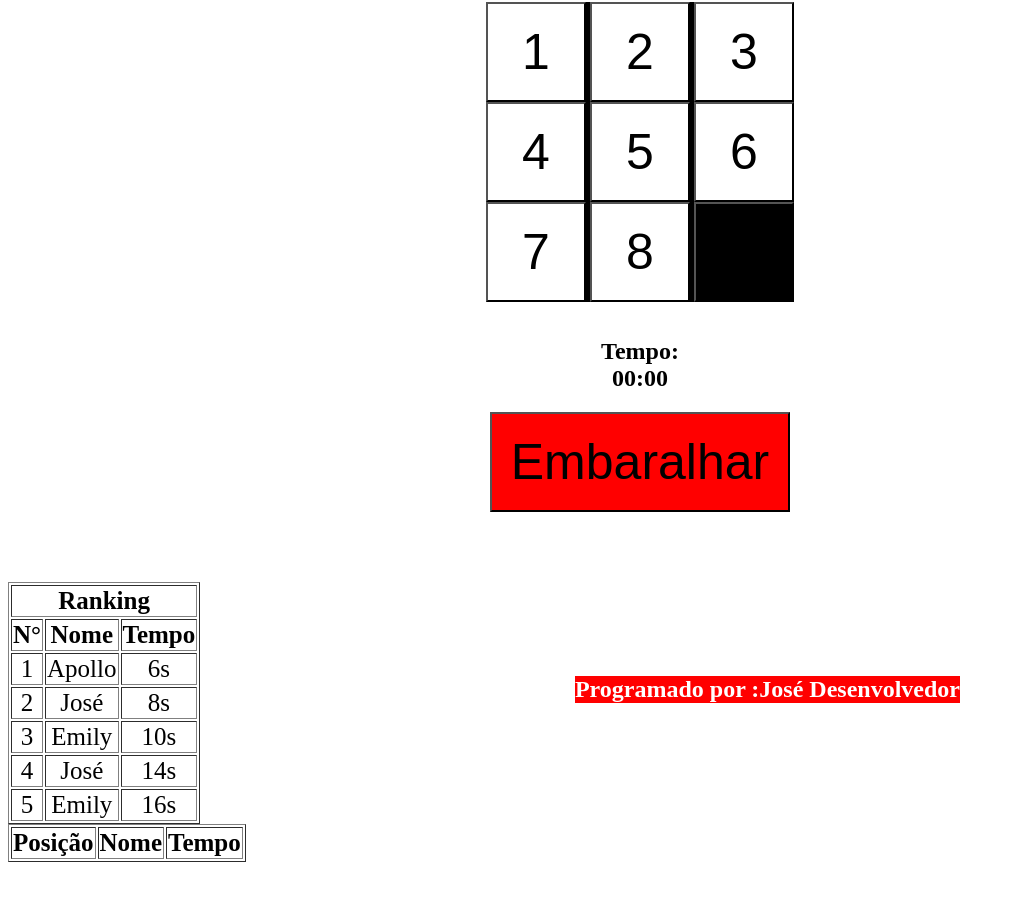
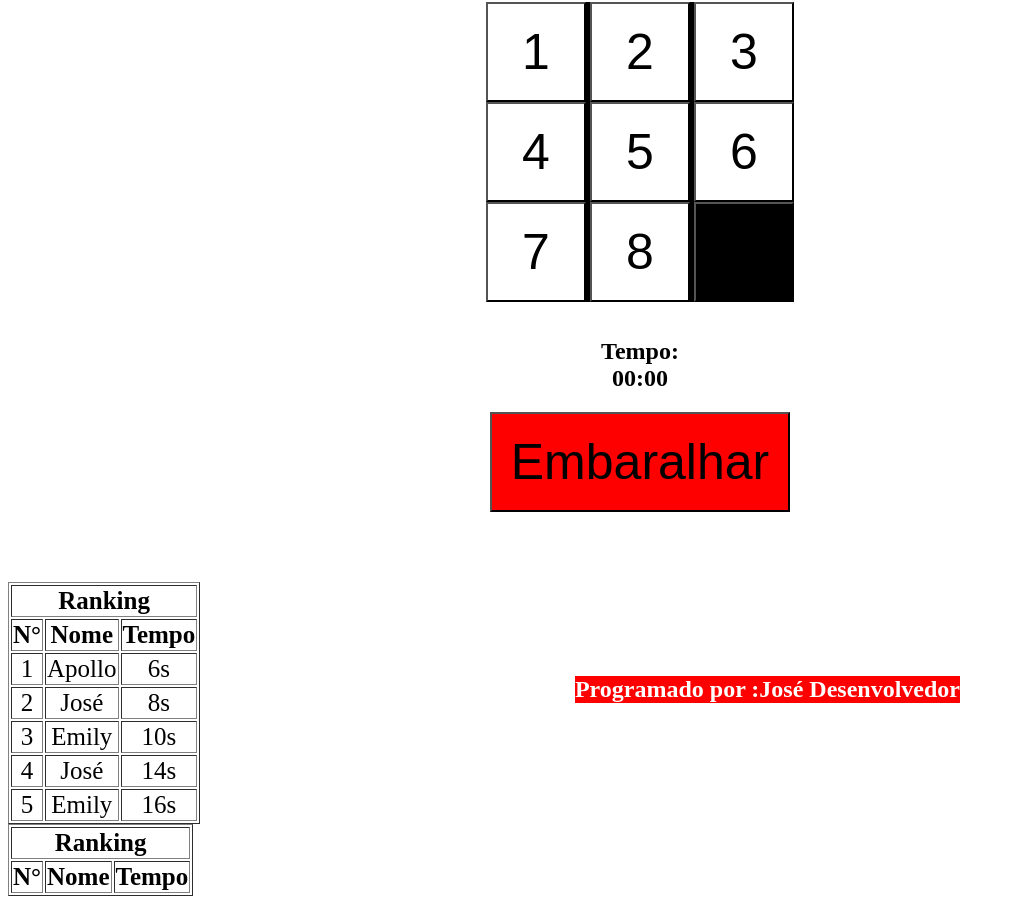
Before and after one commit to JoseDesen/quebra-cabeca, a plain HTML site: page quebra_cabeca_nivel1.html in a window 1280 px wide. Shown: the part 64-968 px from the top of the page, without its empty margins (0-1015 px from the left). Before the commit the page ends 934 px from the top, so only its background shows below. Drawn offline with Linux system fonts and the light colour scheme; no server answers.

Commit message:
Update quebra_cabeca_nivel1.html

```diff
--- a/quebra_cabeca_nivel1.html
+++ b/quebra_cabeca_nivel1.html
@@ -59,7 +59,7 @@
 						const tempo = linha.insertCell();
 						posicao.innerHTML = i + 1;
 						nome.innerHTML = tempos[i].nome;
-						tempo.innerHTML = tempos[i].tempo;
+						tempo.innerHTML = tempos[i].tempo+"s";
 					}
 				}
 		exibirMelhoresTempos();
@@ -595,7 +595,10 @@
 	<table id="melhores-tempos" border="1">
 		<thead>
 			<tr>
-				<th>Posição</th>
+				<th colspan="3">Ranking</th>
+			</tr>
+			<tr>
+				<th>N°</th>
 				<th>Nome</th>
 				<th>Tempo</th>
 			</tr>
```
